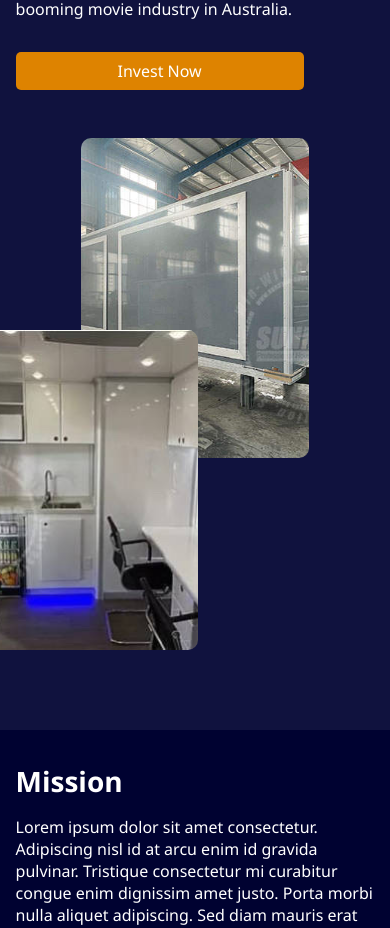
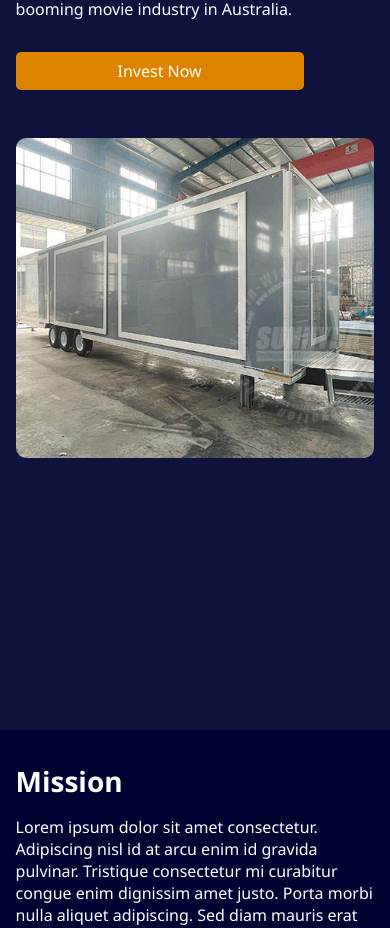
Before and after one commit to chochodev/SunnyDa-Landing-Page, a React (Vite) app: page /about in a window 390 px wide. Shown: the part 1278-2206 px from the top of the page. Built offline with nearby package versions, Linux system fonts and the light colour scheme.

Commit message:
updated with the contact us twerked

```diff
--- a/src/assets/css/pages/about.css
+++ b/src/assets/css/pages/about.css
@@ -191,7 +191,6 @@
     border-radius: 10px;
 }
 
-
 @media (max-width: 860px) {
     /* #about .heading {
         width: max-content;
@@ -216,7 +215,7 @@
     #about .section_2 .images {
         justify-content: center;
         width: 100%;
-        padding: 0 2rem;
+        padding: 0 4vw;
         height: 100%;
         margin-bottom: 15rem;
     }
@@ -242,3 +241,15 @@
         padding: 0 4vw;
     }
 }
+
+
+@media (max-width: 512px) {
+
+    #about .section_2 .images .img {
+        width: 100%;
+    }
+
+    #about .section_2 .images .img._2 {
+        display: none;
+    }
+}
```
